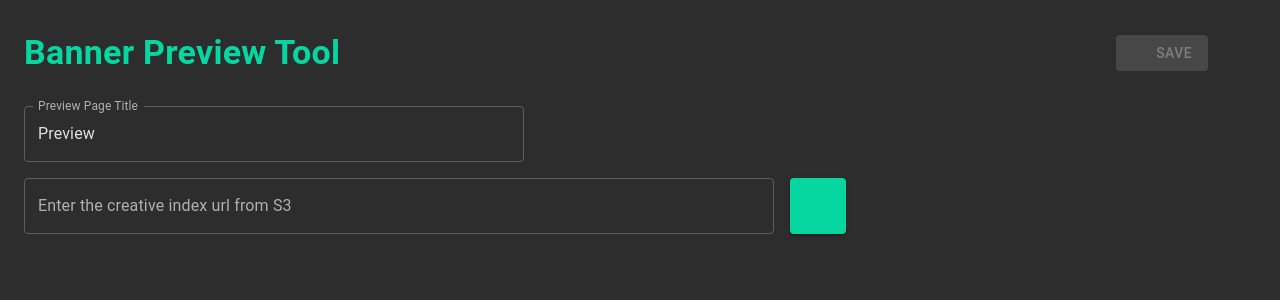
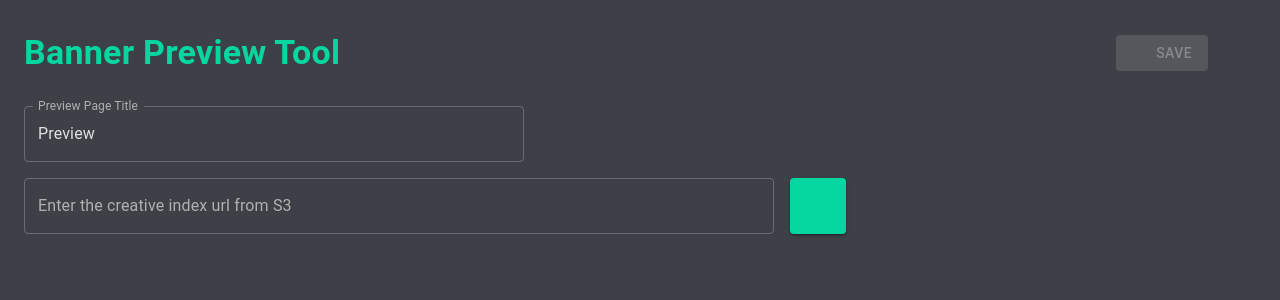
Before and after one commit to angellubao/preview-tool, a React (Vite) app: page / in a window 1280 px wide. Shown: the top 300 px of the page. Built offline with nearby package versions, Linux system fonts and the light colour scheme; some icons are missing.

Commit message:
update bg dark mode

```diff
--- a/src/App.tsx
+++ b/src/App.tsx
@@ -19,7 +19,6 @@ import {
 import AddIcon from '@mui/icons-material/Add';
 import SaveIcon from '@mui/icons-material/Save';
 import CloseIcon from '@mui/icons-material/Close';
-import RefreshIcon from '@mui/icons-material/Refresh';
 import Brightness4Icon from '@mui/icons-material/Brightness4';
 import Brightness7Icon from '@mui/icons-material/Brightness7';
 
@@ -140,7 +139,7 @@ function App() {
               position: relative;
             }
             body.dark-mode {
-              background-color: #2d2d2d;
+              background-color: #3d4047;
               color: #e0e0e0;
             }
             .banners-container {
@@ -180,7 +179,6 @@ function App() {
               // background: #ff5c00;
             }
             .dark-mode .theme-toggle, .dark-mode .trackings-button {
-              // background: #ff5c00;
               border-color: #06d6a0;
               color: #e0e0e0;
             }
@@ -626,8 +624,8 @@ function App() {
     palette: {
       mode: darkMode ? 'dark' : 'light',
       background: {
-        default: darkMode ? '#2d2d2d' : '#ffffff',
-        paper: darkMode ? '#2d2d2d' : '#ffffff',
+        default: darkMode ? '#3d4047' : '#ffffff',
+        paper: darkMode ? '#3d4047' : '#ffffff',
       },
       text: {
         primary: darkMode ? '#e0e0e0' : '#000000',
--- a/src/index.css
+++ b/src/index.css
@@ -4,8 +4,8 @@
   font-weight: 400;
 
   color-scheme: light dark;
-  color: rgba(255, 255, 255, 0.87);
-  background-color: #242424;
+  color: #06d6a0;
+  background-color: #3d4047;
 
   font-synthesis: none;
   text-rendering: optimizeLegibility;
```
